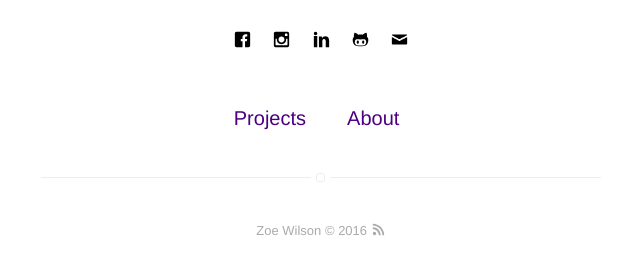
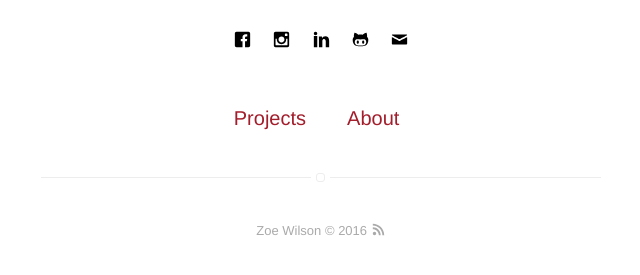
Before and after one commit to zoewilson/zoewilson.github.io, a Jekyll site: the page built from index.html, in a window 1280 px wide. Shown: the part 334-609 px from the top of the page, without its empty margins (319-959 px from the left). Built offline with Jekyll 4.4.1, drawn with Linux system fonts in a browser that asks for light colours.

Commit message:
Small CSS updates

```diff
--- a/_config.yml
+++ b/_config.yml
@@ -4,7 +4,7 @@ bio: 'Computer Science student at UCCS'
 
 # if it's an external image, update below for true
 external-image: true
-picture: 'http://i.imgur.com/G9wyAgo.jpg'
+picture: 'http://i.imgur.com/FqGWLfF.jpg'
 
 url: http://zoewilson.github.io
 
--- a/_includes/main.css
+++ b/_includes/main.css
@@ -38,6 +38,7 @@ a {
 }
 a:active,
 a:hover {
+  color: #363636;
   outline: 0;
 }
 h1 {
@@ -301,8 +302,9 @@ h4 {
   font-size: 1.6rem;
 }
 a {
-  color: #4b0082;
-  text-decoration: underline;
+  color: #A31D2B;
+  text-decoration: none;
+  font-weight: bold;
 }
 p {
   line-height: 1.7;
@@ -1132,7 +1134,7 @@ pre {
   width: 35px;
 }
 .social-links > .link:hover > .icon {
-  fill: #4b0082;
+  fill: #A31D2B;
 }
 .social-links > .link:hover:before {
   opacity: 1;
```
